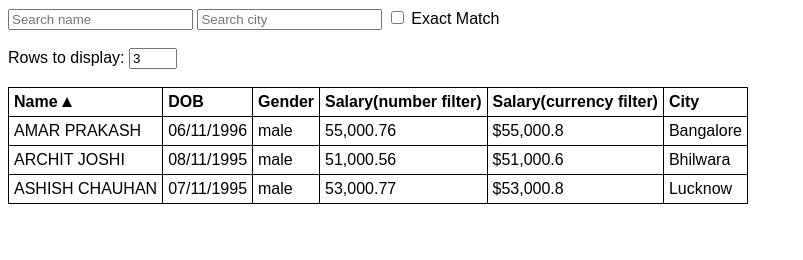
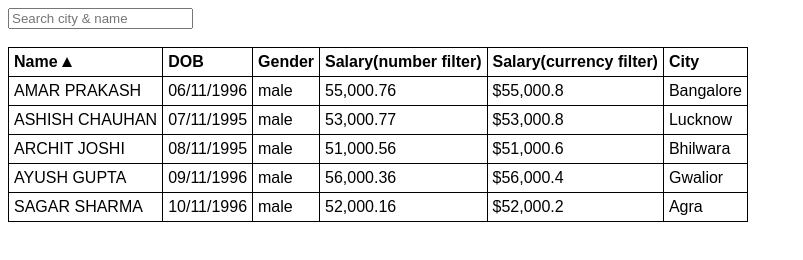
Before and after one commit to amar061996/angular-test-2, a plain HTML site: page index.html in a window 1280 px wide. Shown: the whole page, without its empty margins (0-803 px from the left). Drawn offline with Linux system fonts and the light colour scheme.

Commit message:
Filter using custom function

```diff
--- a/Scripts/Scripts.js
+++ b/Scripts/Scripts.js
@@ -16,7 +16,6 @@ var myApp=angular
 
 	$scope.employees=employees;
 
-	$scope.rowLimit=3;
 
 	$scope.sortColumn="name";
 
@@ -38,5 +37,19 @@ var myApp=angular
 		return "";
 	}
 
+	$scope.search=function(item){
+
+		if($scope.searchText==undefined)
+		{
+			return true;
+		}
+		else{
+			if(item.name.toLowerCase().indexOf($scope.searchText.toLowerCase())!= -1 || item.city.toLowerCase().indexOf($scope.searchText.toLowerCase())!= -1){
+				return true;
+			}
+		}
+		return false;
+	}
+
 
 });
--- a/index.html
+++ b/index.html
@@ -9,10 +9,7 @@
 </head>
 <body ng-app="myModule">
 <div ng-controller="myController">
-	<input type="text" placeholder="Search name" ng-model="searchText.name" />
-	<input type="text" placeholder="Search city" ng-model="searchText.city" />
-	<input type="checkbox" ng-model="exactMatch"/> Exact Match <br/><br/>
-	Rows to display: <input type="number" step="1" min="0" max="5" ng-model="rowLimit">
+	<input type="text" placeholder="Search city & name" ng-model="searchText" />
 	<br/><br/>
 	<table>
 		<thead>
@@ -26,7 +23,7 @@
 			</tr>
 		</thead>
 		<tbody>
-			<tr ng-repeat="employee in employees | limitTo:rowLimit | orderBy:sortColumn:reverseSort | filter:searchText:exactMatch">
+			<tr ng-repeat="employee in employees | filter:search">
 				<td>{{ employee.name| uppercase }}</td>
 				<td>{{ employee.dateOfBirth | date:"dd/MM/yyyy" }}</td>
 				<td>{{ employee.gender| lowercase }}</td>
```
